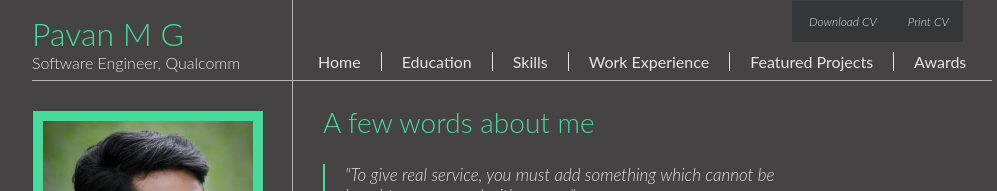
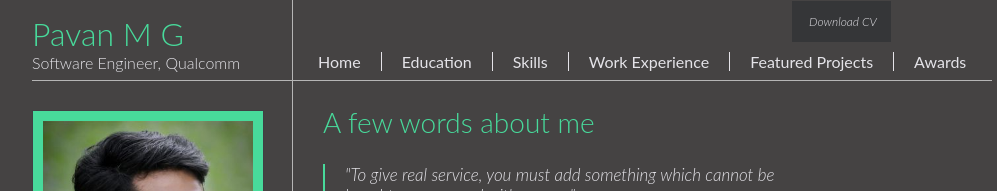
Before and after one commit to pavan-mg/pavan-mg.github.io, a Jekyll site: the page built from index.html, in a window 1280 px wide. Shown: the top 191 px of the page, without its empty margins (128-1125 px from the left). Built offline with Jekyll 4.4.1, drawn with Linux system fonts in a browser that asks for light colours.

Commit message:
Update default.html

```diff
--- a/_layouts/default.html
+++ b/_layouts/default.html
@@ -19,8 +19,7 @@
         <!-- MAIN MENU -->
         <div class="header_menu_container">
           <ul class="download_print_buttons horizontal_list">
-            <li><a href="/assets/Pavan M G CV.pdf"><span class="icon entypo-download"></span>Download CV</a></li>
-            <li><a href="/assets/Pavan M G CV.pdf"><span class="icon entypo-print"></span>Print CV</a></li>
+            <li><a href="/assets/Pavan M G CV.pdf" target="_blank"><span class="icon entypo-download"></span>Download CV</a></li>
           </ul>
           <div class="clear"></div>
           <ul class="header_menu horizontal_list">
```
